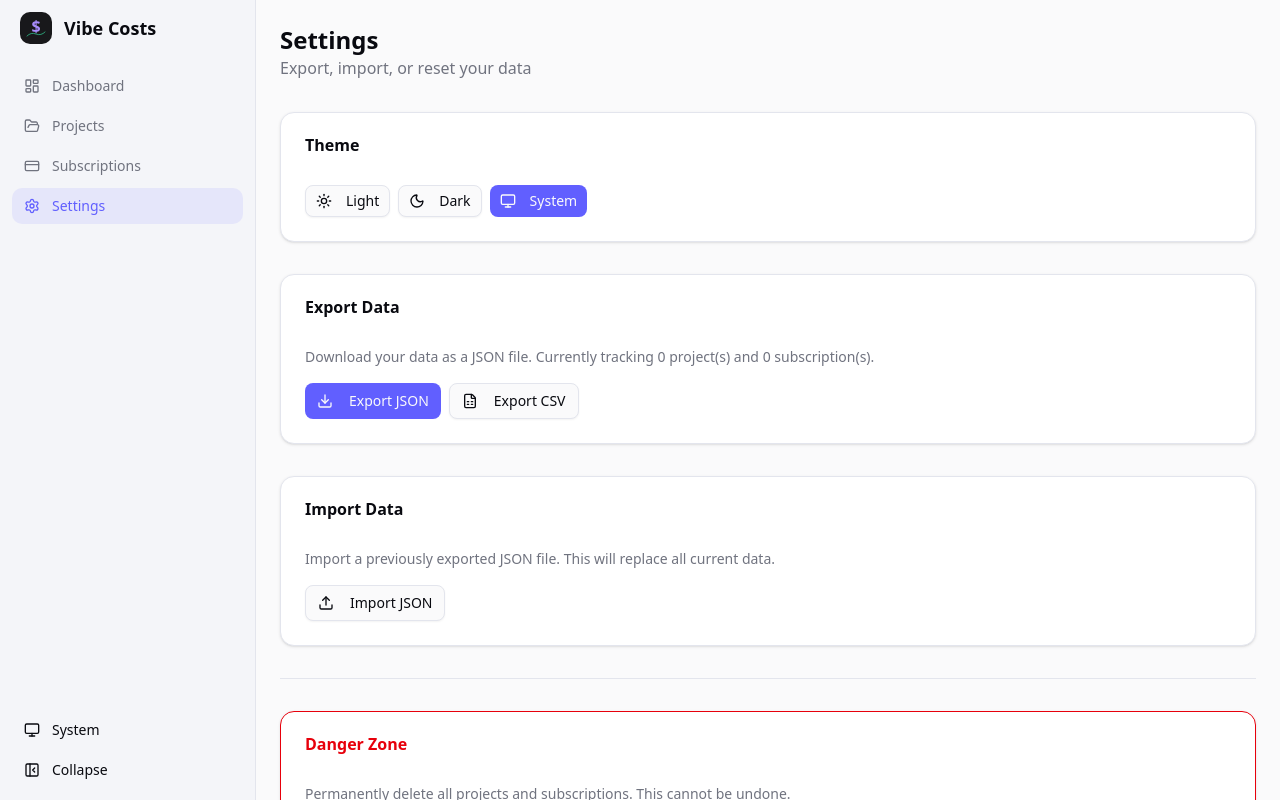
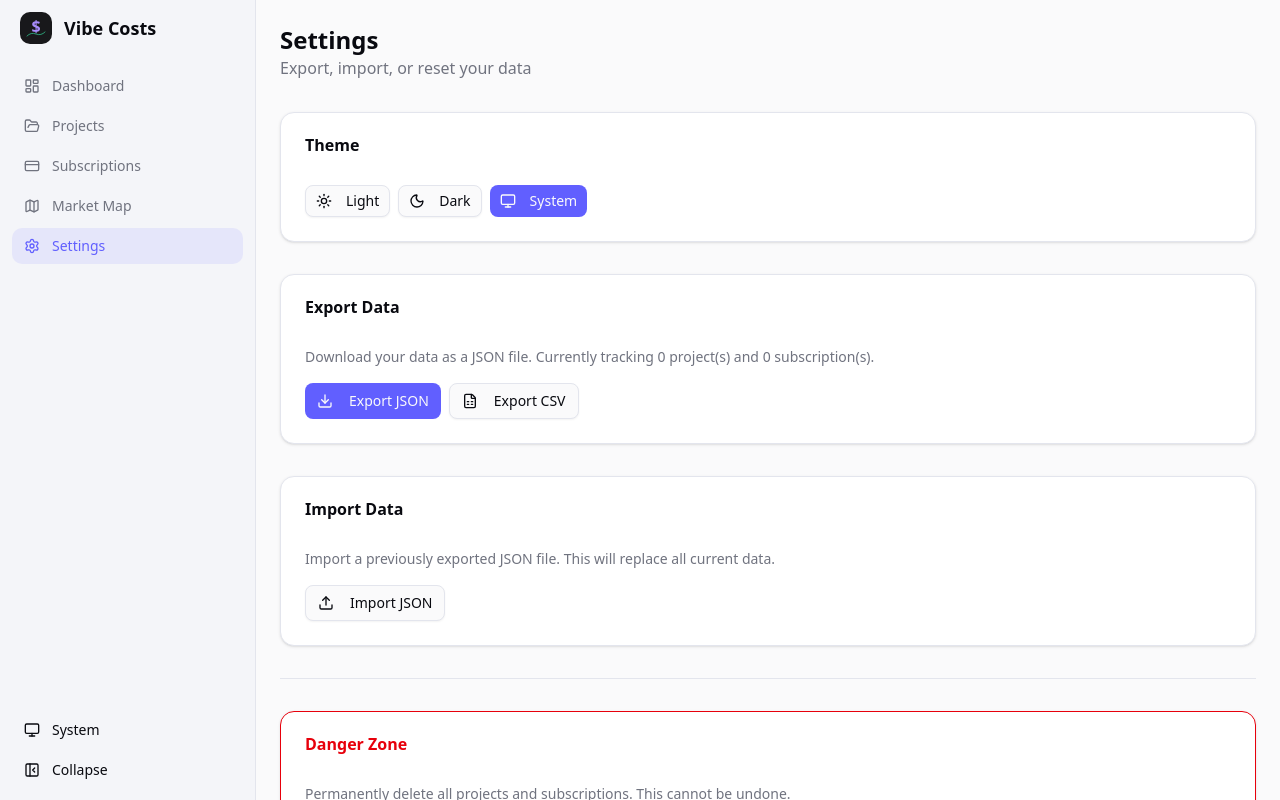
Before and after one commit to Avanderheyde/vibe-cost-tracker, a React (Vite) app: page /settings in a window 1280 px wide. Built offline with nearby package versions, Linux system fonts and the light colour scheme; no server answers.

Commit message:
fix: add missing market map route and navigation links

```diff
--- a/src/App.tsx
+++ b/src/App.tsx
@@ -7,6 +7,7 @@ import DashboardPage from "@/pages/dashboard"
 import ProjectsPage from "@/pages/projects"
 import SubscriptionsPage from "@/pages/subscriptions"
 import SettingsPage from "@/pages/settings"
+import MarketMapPage from "@/pages/market-map"
 
 function App() {
   return (
@@ -20,6 +21,7 @@ function App() {
                 <Route path="/" element={<DashboardPage />} />
                 <Route path="/projects" element={<ProjectsPage />} />
                 <Route path="/subscriptions" element={<SubscriptionsPage />} />
+                <Route path="/market-map" element={<MarketMapPage />} />
                 <Route path="/settings" element={<SettingsPage />} />
               </Routes>
             </main>
--- a/src/components/layout/mobile-nav.tsx
+++ b/src/components/layout/mobile-nav.tsx
@@ -1,11 +1,12 @@
 import { NavLink } from "react-router-dom"
-import { LayoutDashboard, FolderOpen, CreditCard, Settings } from "lucide-react"
+import { LayoutDashboard, FolderOpen, CreditCard, Map, Settings } from "lucide-react"
 import { cn } from "@/lib/utils"
 
 const links = [
   { to: "/", label: "Dashboard", icon: LayoutDashboard },
   { to: "/projects", label: "Projects", icon: FolderOpen },
   { to: "/subscriptions", label: "Subs", icon: CreditCard },
+  { to: "/market-map", label: "Map", icon: Map },
   { to: "/settings", label: "Settings", icon: Settings },
 ]
 
--- a/src/components/layout/sidebar.tsx
+++ b/src/components/layout/sidebar.tsx
@@ -1,6 +1,6 @@
 import { useState } from "react"
 import { NavLink } from "react-router-dom"
-import { LayoutDashboard, FolderOpen, CreditCard, Settings, PanelLeftClose, PanelLeft } from "lucide-react"
+import { LayoutDashboard, FolderOpen, CreditCard, Map, Settings, PanelLeftClose, PanelLeft } from "lucide-react"
 import { Button } from "@/components/ui/button"
 import { ThemeToggle } from "@/components/theme-toggle"
 import { cn } from "@/lib/utils"
@@ -9,6 +9,7 @@ const links = [
   { to: "/", label: "Dashboard", icon: LayoutDashboard },
   { to: "/projects", label: "Projects", icon: FolderOpen },
   { to: "/subscriptions", label: "Subscriptions", icon: CreditCard },
+  { to: "/market-map", label: "Market Map", icon: Map },
   { to: "/settings", label: "Settings", icon: Settings },
 ]
 
```
